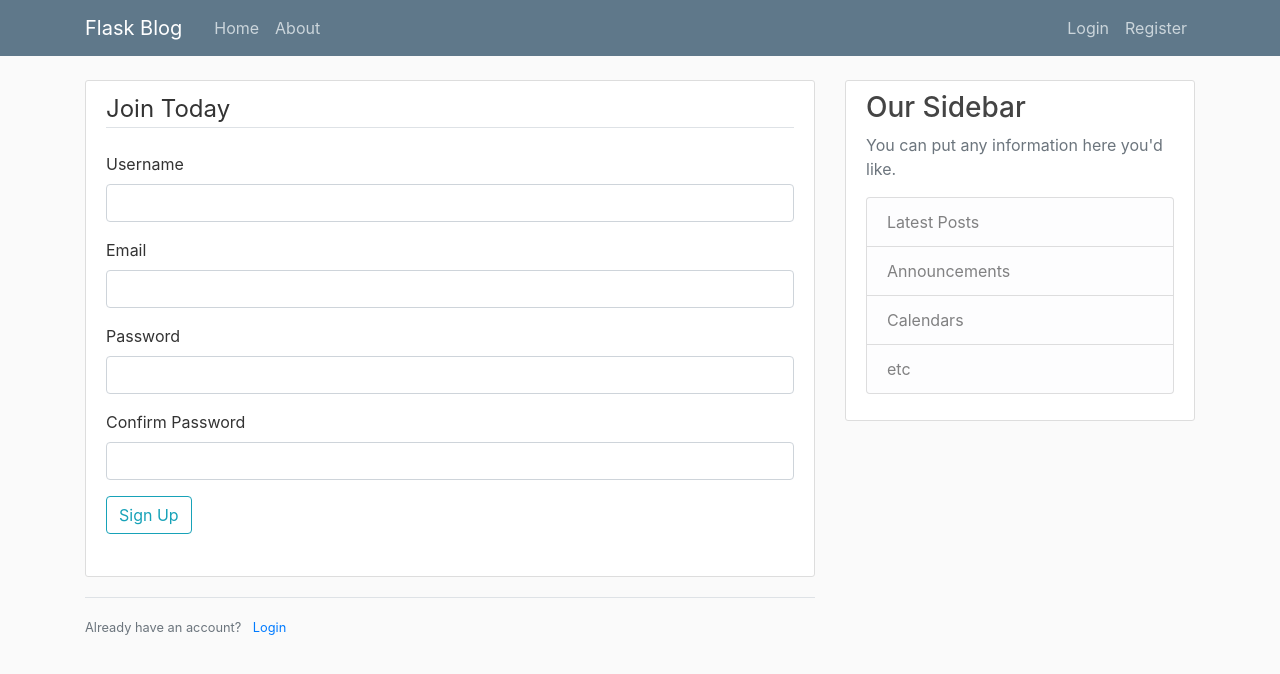
After one commit to SoroushMehraban/Flask-Blog, a Flask app: page /register in a window 1280 px wide. The commit adds this page. Shown: the top 674 px of the page. Run offline with Flask 2, Linux system fonts and the light colour scheme; some libraries are stand-ins or nearby versions.

Commit message:
Commit after watching the 3rd video

```diff
--- a/flaskblog.py
+++ b/flaskblog.py
@@ -1,6 +1,8 @@
-from flask import Flask, render_template, url_for
+from flask import Flask, render_template, url_for, flash, redirect
+from forms import RegistrationForm, LoginForm
 
 app = Flask(__name__)
+app.config['SECRET_KEY'] = 'd704758b66871626262414b5c48f51bc'
 
 posts = [
     {
@@ -9,7 +11,7 @@
         'content': "First post content",
         "date_posted": "February 16, 2022"
     },
-{
+    {
         'author': 'John Doe',
         'title': 'Blog post 2',
         'content': "Second post content",
@@ -27,3 +29,24 @@
 @app.route("/about")
 def about():
     return render_template('about.html', title='About')
+
+
+@app.route("/register", methods=['GET', 'POST'])
+def register():
+    form = RegistrationForm()
+    if form.validate_on_submit():
+        flash(f"Account created for {form.username.data}!", 'success')
+        return redirect(url_for('home'))
+    return render_template('register.html', title='Register', form=form)
+
+
+@app.route("/login", methods=['GET', 'POST'])
+def login():
+    form = LoginForm()
+    if form.validate_on_submit():
+        if form.email.data == "admin@blog.com" and form.password.data == "password":
+            flash("You have been logged in!", 'success')
+            return redirect(url_for('home'))
+        else:
+            flash("Login Unsuccessful. Please check username and password", 'danger')
+    return render_template('login.html', title='Login', form=form)
--- /dev/null
+++ b/forms.py
@@ -0,0 +1,20 @@
+from flask_wtf import FlaskForm
+from wtforms import StringField, PasswordField, SubmitField, BooleanField
+from wtforms.validators import DataRequired, Length, Email, EqualTo
+
+
+class RegistrationForm(FlaskForm):
+    username = StringField('Username', validators=[DataRequired(),
+                                                   Length(min=2, max=20)])
+    email = StringField("Email", validators=[DataRequired(), Email()])
+    password = PasswordField('Password', validators=[DataRequired()])
+    confirm_password = PasswordField("Confirm Password", validators=[DataRequired(),
+                                                                     EqualTo('password')])
+    submit = SubmitField("Sign Up")
+
+
+class LoginForm(FlaskForm):
+    email = StringField("Email", validators=[DataRequired(), Email()])
+    password = PasswordField('Password', validators=[DataRequired()])
+    remember = BooleanField("Remember Me")
+    submit = SubmitField("Login")
--- a/templates/layout.html
+++ b/templates/layout.html
@@ -28,13 +28,13 @@
             </button>
             <div class="collapse navbar-collapse" id="navbarToggle">
                 <div class="navbar-nav mr-auto">
-                    <a class="nav-item nav-link" href="/">Home</a>
-                    <a class="nav-item nav-link" href="/about">About</a>
+                    <a class="nav-item nav-link" href="{{ url_for('home') }}">Home</a>
+                    <a class="nav-item nav-link" href="{{ url_for('about') }}">About</a>
                 </div>
                 <!-- Navbar Right Side -->
                 <div class="navbar-nav">
-                    <a class="nav-item nav-link" href="/login">Login</a>
-                    <a class="nav-item nav-link" href="/register">Register</a>
+                    <a class="nav-item nav-link" href="{{ url_for('login') }}">Login</a>
+                    <a class="nav-item nav-link" href="{{ url_for('register') }}">Register</a>
                 </div>
             </div>
         </div>
@@ -43,6 +43,16 @@
 <main role="main" class="container">
     <div class="row">
         <div class="col-md-8">
+            {% with messages = get_flashed_messages(with_categories=true) %}
+            {% if messages %}
+                {% for category, message in messages %}
+                    <div class="alert alert-{{ category }}">
+                        {{ message }}
+                    </div>
+                {% endfor %}
+            {% endif %}
+            {% endwith %}
+
             {% block content %}{% endblock %}
         </div>
         <div class="col-md-4">
--- /dev/null
+++ b/templates/register.html
@@ -0,0 +1,72 @@
+{% extends "layout.html" %}
+{% block content %}
+<div class="content-section">
+    <form method="post" action="">
+        {{ form.hidden_tag() }}
+        <fieldset class="form-group">
+            <legend class="border-bottom mb-4">Join Today</legend>
+            <div class="form-group">
+                {{ form.username.label(class="form-control-label") }}
+
+                {% if form.username.errors %}
+                    {{ form.username(class="form-control from-control-lg form-control-lg is-invalid") }}
+                    <div class="invalid-feedback">
+                        {% for error in form.username.errors %}
+                            <span>{{ error }}</span>
+                        {% endfor %}
+                    </div>
+                {% else %}
+                    {{ form.username(class="form-control from-control-lg") }}
+                {% endif %}
+            </div>
+            <div class="form-group">
+                {{ form.email.label(class="form-control-label") }}
+                {% if form.email.errors %}
+                    {{ form.email(class="form-control from-control-lg form-control-lg is-invalid") }}
+                    <div class="invalid-feedback">
+                        {% for error in form.email.errors %}
+                            <span>{{ error }}</span>
+                        {% endfor %}
+                    </div>
+                {% else %}
+                    {{ form.email(class="form-control from-control-lg") }}
+                {% endif %}
+            </div>
+            <div class="form-group">
+                {{ form.password.label(class="form-control-label") }}
+                {% if form.password.errors %}
+                    {{ form.password(class="form-control from-control-lg form-control-lg is-invalid") }}
+                    <div class="invalid-feedback">
+                        {% for error in form.password.errors %}
+                            <span>{{ error }}</span>
+                        {% endfor %}
+                    </div>
+                {% else %}
+                    {{ form.password(class="form-control from-control-lg") }}
+                {% endif %}
+            </div>
+            <div class="form-group">
+                {{ form.confirm_password.label(class="form-control-label") }}
+                {% if form.confirm_password.errors %}
+                    {{ form.confirm_password(class="form-control from-control-lg form-control-lg is-invalid") }}
+                    <div class="invalid-feedback">
+                        {% for error in form.confirm_password.errors %}
+                            <span>{{ error }}</span>
+                        {% endfor %}
+                    </div>
+                {% else %}
+                    {{ form.confirm_password(class="form-control from-control-lg") }}
+                {% endif %}
+            </div>
+            <div class="form-group">
+                {{ form.submit(class="btn btn-outline-info") }}
+            </div>
+        </fieldset>
+    </form>
+</div>
+<div class="border-top pt-3">
+    <small class="text-muted">
+        Already have an account? <a href="{{ url_for('login') }}" class="ml-2">Login</a>
+    </small>
+</div>
+{% endblock content %}
```
Also changed, not shown: templates/login.html (added, +52 -0 lines), readme.md.
